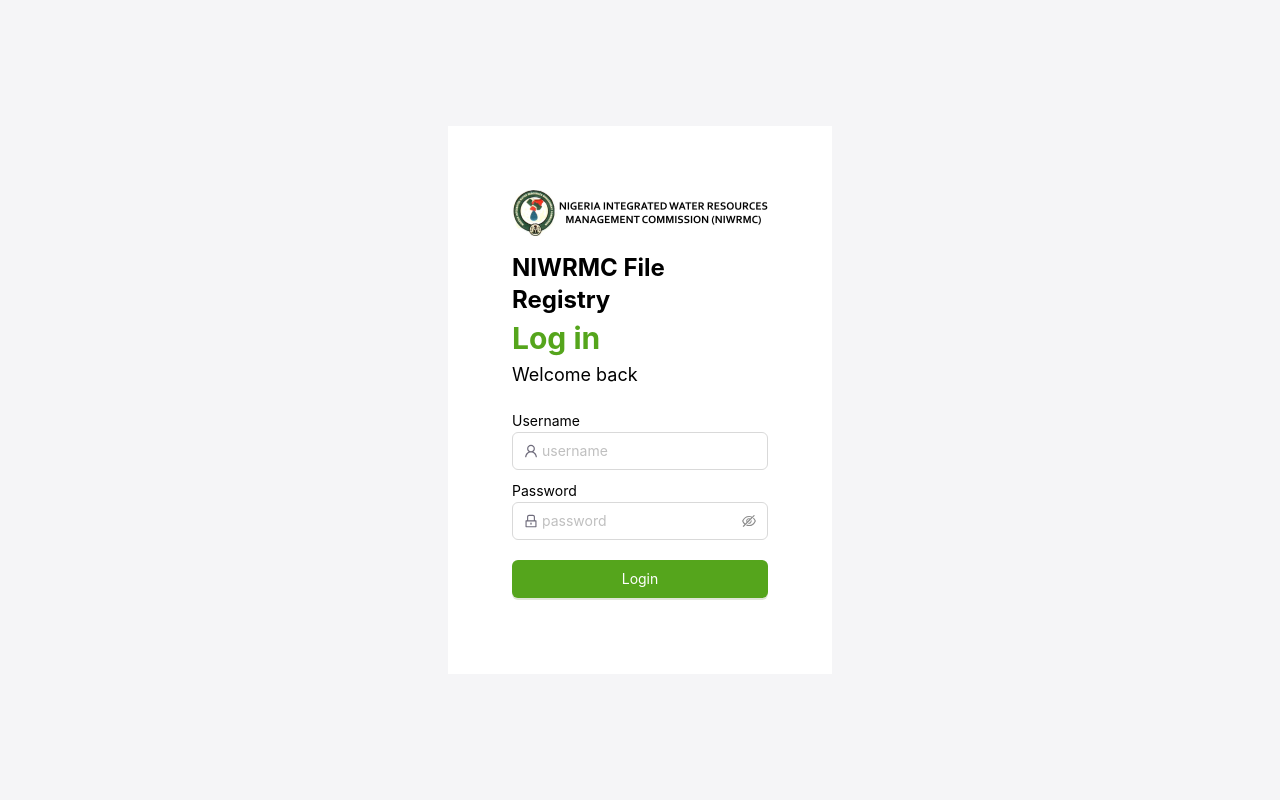
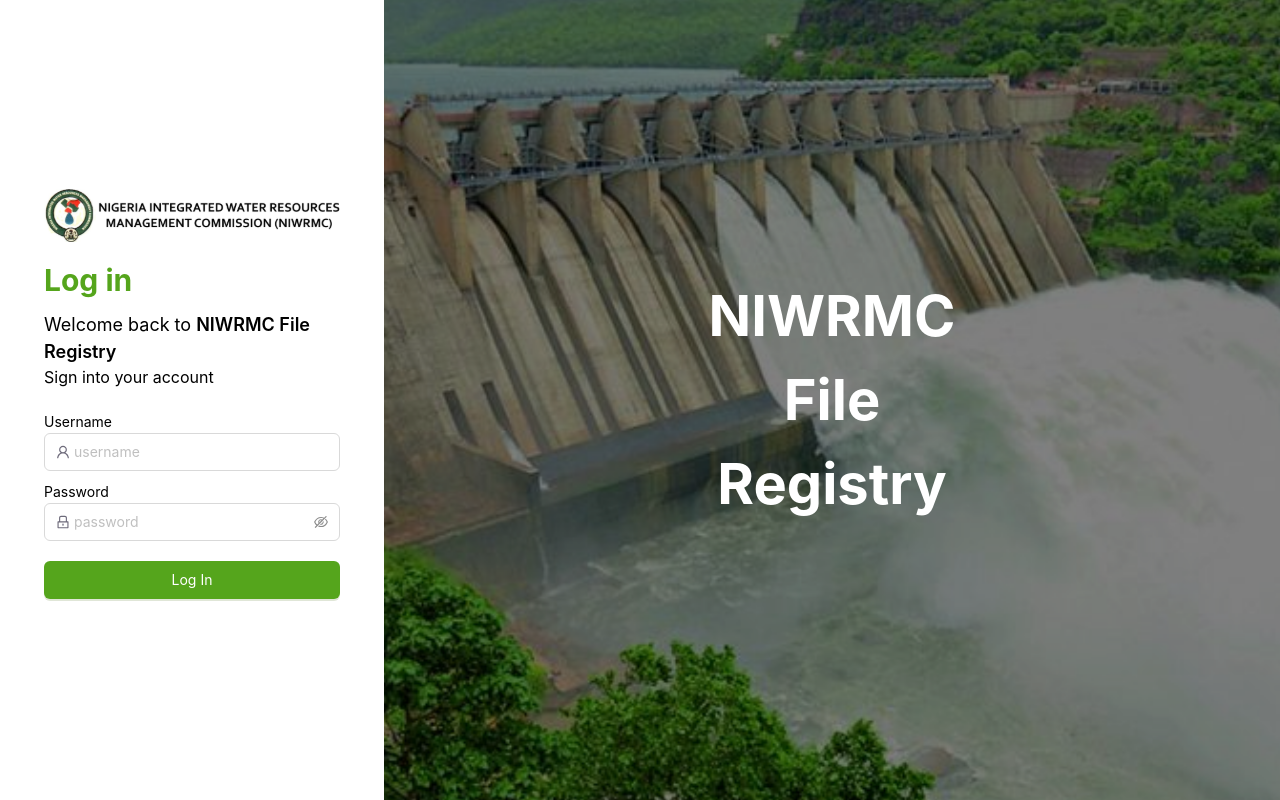
Before and after one commit to abdulhafizbdw/niwrmc, a React (Create React App) app: page /login in a window 1280 px wide. Built offline with nearby package versions, Linux system fonts and the light colour scheme.

Commit message:
added new login page

```diff
--- a/src/App.js
+++ b/src/App.js
@@ -4,7 +4,7 @@
 import { Navigate } from "react-router-dom";
 
 import PrivateRoute from "./routers/PrivateRoute.js";
-import Login from "./pages/login";
+import Login from "./pages/login/index.js";
 import Files from "./pages/files/index.js";
 import NewFile from "./pages/files/newFile.js";
 import UserManagement from "./pages/user-management/index.js";
@@ -28,7 +28,7 @@
       <Suspense fallback="loading">
         <Router>
           <Routes>
-            <Route path="/Login" element={<Login />} />
+            <Route path="/login" element={<Login />} />
             <Route path="/" element={<PrivateRoute />}>
               <Route path="/" element={<Navigate to="/login" replace />} />
               <Route exact path="files" element={<Files />} />
--- a/src/pages/login/index.js
+++ b/src/pages/login/index.js
@@ -6,6 +6,7 @@
   UserOutlined,
   LockOutlined,
 } from "@ant-design/icons";
+import BackgroundImg from "../../assets/bg.png";
 import logo from "../../assets/logo-niwrmc.svg";
 import { useNavigate } from "react-router-dom";
 
@@ -13,16 +14,30 @@
   const navigate = useNavigate();
 
   return (
-    <div className="bg-[#F5F5F7] flex justify-center items-center w-full h-[100vh]">
+    <div className="bg-silver flex justify-center items-center w-full h-[100vh]">
       <Flex justify="space-between" className="w-[100%]">
-        <div className="w-[90%] md:w-[30%] bg-[#FFFFFF] mx-auto my-auto p-16 text-left">
+        <Flex
+          vertical
+          justify="space-between"
+          style={{
+            padding: 32,
+            width: "30%",
+          }}
+        >
+          <div className="bg-[#FFFFFF] mx-auto my-auto p-3 text-left">
             <span>
               {" "}
               <img width={353} height={64} src={logo} alt="logo" />
             </span>
-          <h1 className="text-2xl font-bold mt-4">NIWRMC File Registry</h1>
-          <h1 className="font-bold text-[30px] text-PrimaryColor">Log in</h1>
-          <p className="text-[18px] mb-5">Welcome back</p>
+
+            <h1 className="font-bold text-[30px] text-PrimaryColor mt-4">
+              Log in
+            </h1>
+            <p className="text-[18px] mt-2">
+              Welcome back to{" "}
+              <span className="font-semibold">NIWRMC File Registry</span>
+            </p>
+            <p className="mb-5">Sign into your account</p>
             <form>
               <div className="w-[100%]">
                 <span style={{ fontSize: "14px" }}>Username</span>
@@ -58,9 +73,27 @@
                 type="primary"
                 onClick={() => navigate("/files")}
               >
-              Login
+                Log In
               </Button>
             </form>
+          </div>
+        </Flex>
+        <div
+          style={{
+            background: `no-repeat center/cover, url(${BackgroundImg}) no-repeat center/contain`,
+            backgroundRepeat: "no-repeat",
+            backgroundPosition: "center",
+            backgroundSize: "auto",
+          }}
+          className="p-5 bg-white h-[100vh] w-[70%]"
+        >
+          <div className="w-[35%] mx-auto h-full flex items-center">
+            <Flex vertical align="center">
+              <p className="text-[56px] text-white text-center font-bold">
+                NIWRMC File Registry
+              </p>
+            </Flex>
+          </div>
         </div>
       </Flex>
     </div>
--- /dev/null
+++ b/src/pages/login/login-mobile.js
@@ -0,0 +1,68 @@
+import React, { useState } from "react";
+import { Button, Input, Flex, Form } from "antd";
+import {
+  EyeTwoTone,
+  EyeInvisibleOutlined,
+  UserOutlined,
+  LockOutlined,
+} from "@ant-design/icons";
+import logo from "../../assets/logo-niwrmc.svg";
+import { useNavigate } from "react-router-dom";
+
+export default function LoginMobile() {
+  const navigate = useNavigate();
+
+  return (
+    <div className="bg-[#F5F5F7] flex justify-center items-center w-full h-[100vh]">
+      <Flex justify="space-between" className="w-[100%]">
+        <div className="w-[90%] md:w-[30%] bg-[#FFFFFF] mx-auto my-auto p-16 text-left">
+          <span>
+            {" "}
+            <img width={353} height={64} src={logo} alt="logo" />
+          </span>
+          <h1 className="text-2xl font-bold mt-4">NIWRMC File Registry</h1>
+          <h1 className="font-bold text-[30px] text-PrimaryColor">Log in</h1>
+          <p className="text-[18px] mb-5">Welcome back</p>
+          <form>
+            <div className="w-[100%]">
+              <span style={{ fontSize: "14px" }}>Username</span>
+              <Input
+                name="email"
+                label="Username"
+                className="h-[38px] w-[100%] mb-2"
+                variant="outlined"
+                placeholder="username"
+                required
+                prefix={<UserOutlined />}
+              />
+            </div>
+
+            <div className="w-[100%]">
+              <span style={{ fontSize: "14px" }}>Password</span>
+              <Input.Password
+                name="password"
+                className="h-[38px] w-[100%] mb-5"
+                variant="outlined"
+                placeholder="password"
+                type="password"
+                required
+                iconRender={(visible) =>
+                  visible ? <EyeTwoTone /> : <EyeInvisibleOutlined />
+                }
+                prefix={<LockOutlined />}
+              />
+            </div>
+
+            <Button
+              className="h-[38px] w-[100%] mb-3 bg-PrimaryColor"
+              type="primary"
+              onClick={() => navigate("/files")}
+            >
+              Login
+            </Button>
+          </form>
+        </div>
+      </Flex>
+    </div>
+  );
+}
```
Also changed, not shown: src/assets/bg.png (added). Lines whose indentation alone changed are shown as unchanged.
